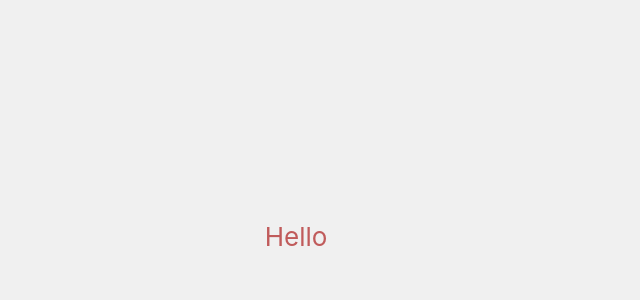
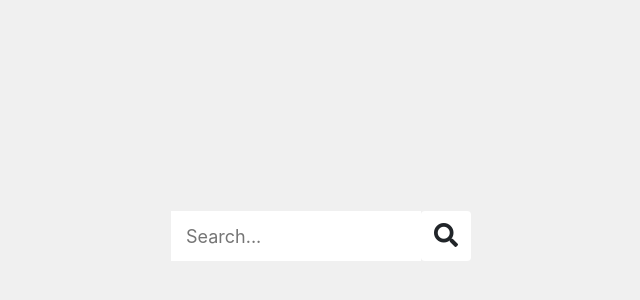
Before and after one commit to emllew/dictionary-project, a React (Create React App) app: page / in a window 1280 px wide. Shown: the part 164-464 px from the top of the page, without its empty margins (344-984 px from the left). Built offline with nearby package versions, Linux system fonts and the light colour scheme.

Commit message:
initial searching input function

```diff
--- a/public/index.html
+++ b/public/index.html
@@ -9,7 +9,9 @@
   <meta name="description" content="Web site created using create-react-app" />
   <link href="https://cdn.jsdelivr.net/npm/bootstrap@5.0.0-beta3/dist/css/bootstrap.min.css" rel="stylesheet"
     integrity="sha384-eOJMYsd53ii+scO/bJGFsiCZc+5NDVN2yr8+0RDqr0Ql0h+rP48ckxlpbzKgwra6" crossorigin="anonymous">
-
+  <link rel="stylesheet" href="https://cdnjs.cloudflare.com/ajax/libs/font-awesome/5.15.2/css/all.min.css"
+    integrity="sha512-HK5fgLBL+xu6dm/Ii3z4xhlSUyZgTT9tuc/hSrtw6uzJOvgRr2a9jyxxT1ely+B+xFAmJKVSTbpM/CuL7qxO8w=="
+    crossorigin="anonymous" />
   <!--
       manifest.json provides metadata used when your web app is installed on a
       user's mobile device or desktop. See https://developers.google.com/web/fundamentals/web-app-manifest/
--- a/src/App.css
+++ b/src/App.css
@@ -1,14 +1,10 @@
 .App {
   text-align: center;
-}
-
-.App-header {
   background-color: #f0f0f0;
   min-height: 100vh;
   display: flex;
   flex-direction: column;
   align-items: center;
   justify-content: center;
-  font-size: calc(10px + 2vmin);
   color: rgb(192, 91, 91);
 }
--- a/src/App.js
+++ b/src/App.js
@@ -1,9 +1,11 @@
 import './App.css';
+import React from 'react';
+import Dictionary from './Dictionary';
 
 export default function App() {
   return (
     <div className="App">
-      <header className="App-header">Hello</header>
+      <Dictionary />
     </div>
   );
 }
--- /dev/null
+++ b/src/Dictionary.css
@@ -0,0 +1,44 @@
+* {
+  box-sizing: border-box;
+}
+.Dictionary {
+  background: red;
+}
+
+.search {
+  position: relative;
+  height: 50px;
+}
+
+.search .input {
+  background-color: white;
+  border: 0;
+  font-size: 18px;
+  padding: 15px;
+  height: 50px;
+  width: 250px;
+  transition: width 0.3s ease;
+}
+
+.btn {
+  background-color: white;
+  border: 0;
+  cursor: pointer;
+  font-size: 24px;
+  position: absolute;
+  height: 50px;
+  width: 50px;
+  transition: transform 0.3s ease;
+}
+
+.btn:focus,
+.input:focus {
+  outline: none;
+}
+
+.search.active .input {
+  width: 200px;
+}
+.search.active .btn {
+  transform: translateX(198px);
+}
--- /dev/null
+++ b/src/Dictionary.js
@@ -0,0 +1,29 @@
+import React, { useState } from 'react';
+import './Dictionary.css';
+
+export default function Dictionary() {
+  let [keyword, setKeyword] = useState('');
+  function Search(event) {
+    event.preventDefault();
+    alert(`Searching for ${keyword}`);
+  }
+
+  function handleKeywordChange(event) {
+    setKeyword(event.target.value);
+  }
+  return (
+    <div className="Dictionary">
+      <form className="search" onSubmit={Search}>
+        <input
+          type="search"
+          placeholder="Search..."
+          class="input"
+          onChange={handleKeywordChange}
+        />
+        <button class="btn">
+          <i class="fas fa-search"></i>
+        </button>
+      </form>
+    </div>
+  );
+}
```
